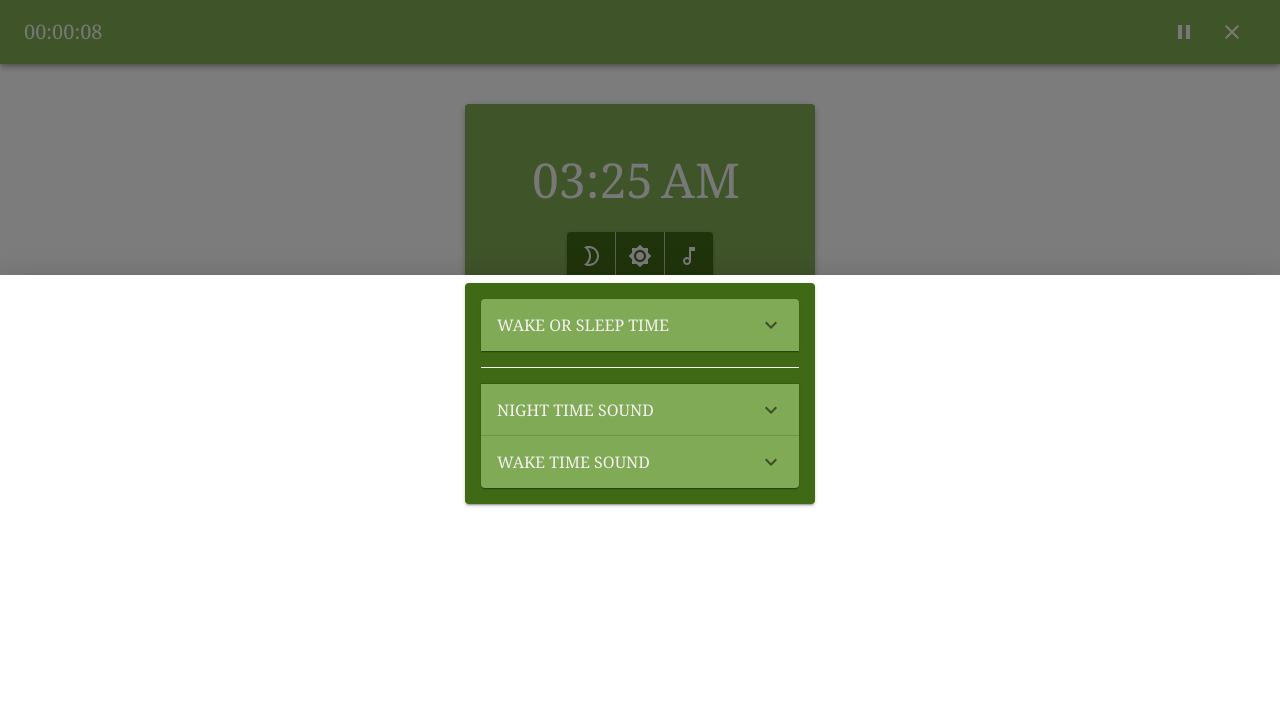
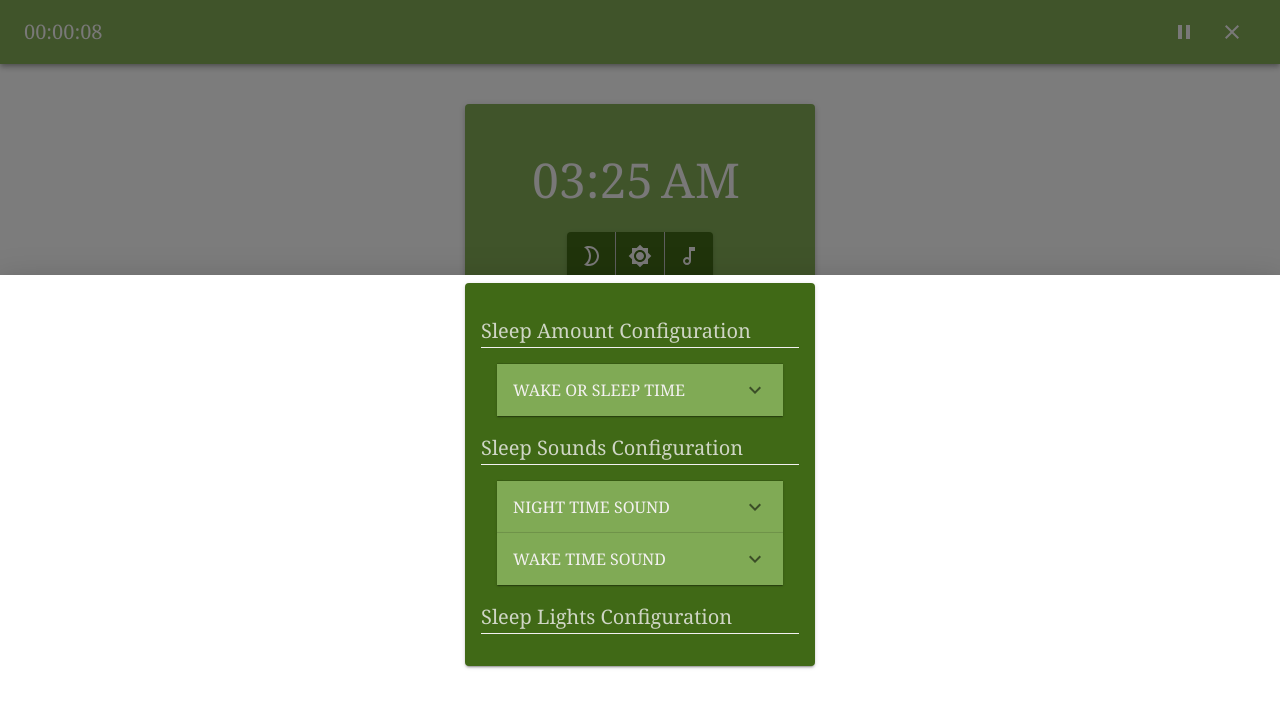
Before and after one commit to JohnAndrewPurio/Exist_Tribe_ReactApp_V1, a React (Create React App) app: page /startBedtime in a window 1280 px wide. Both pictures are taken after a click on the button 640 px from the left and 720 px from the top of the page. Shown: the top 708 px of the page. Built offline with nearby package versions, Linux system fonts and the light colour scheme.

Commit message:
Added some section dividers in the drawer settings configurations

```diff
--- a/src/components/BedtimeSettingsDrawer/index.jsx
+++ b/src/components/BedtimeSettingsDrawer/index.jsx
@@ -13,6 +13,11 @@ import { handleAccordionExpanded, toggleBedtimeDrawer } from '../../redux/action
 
 const sleepConfigurations = [
     {
+        name: 'Sleep Amount Configuration',
+        divider: true
+    },
+
+    {
         name: "wakeOrSleepTime",
         summary: "Wake Or Sleep Time",
         details: "Some settings",
@@ -20,6 +25,7 @@ const sleepConfigurations = [
     },
 
     {
+        name: 'Sleep Sounds Configuration',
         divider: true
     },
 
@@ -35,7 +41,12 @@ const sleepConfigurations = [
         summary: "Wake Time Sound",
         details: "Some settings",
         content: <SoundAdjustments />
-    }
+    },
+
+    {
+        name: 'Sleep Lights Configuration',
+        divider: true
+    },
 ]
 
 export default function BedtimeSettingsDrawer() {
@@ -65,11 +76,17 @@ export default function BedtimeSettingsDrawer() {
                             <Paper className={classes.soundSettings} elevation={2}>
                                 {
                                     sleepConfigurations.map(config => {
-                                        if(config.divider)
-                                            return (<Divider className={classes.divider} />)
+                                        const { name } = config
+
+                                        if(config.divider) {
+                                            return (
+                                                <SectionDivider key={name} sectionName={name} />
+                                            )
+                                        }
 
                                         return (
                                             <AccordionMenu
+                                                key={name}
                                                 config={config}
                                                 expanded={accordionExpanded}
                                             />
@@ -84,6 +101,17 @@ export default function BedtimeSettingsDrawer() {
                 </Grid>
             </SwipeableDrawer>
         </>
+    )
+}
+
+function SectionDivider({ sectionName }) {
+    const classes = useStyles()
+
+    return (
+        <div className={classes.sectionDivider} >
+            <Typography variant="h6" className={classes.sectionText} >{ sectionName }</Typography>
+            <Divider className={classes.divider} />
+        </div>
     )
 }
 
@@ -125,8 +153,6 @@ function AccordionMenu({ config, expanded }) {
     const classes = useStyles()
     const dispatch = useDispatch()
 
-    console.log('---Name---')
-    console.log(config.name)
     const { name, details, summary, content } = config
 
     const accordionHandler = (targetAccordion) => {
--- a/src/components/BedtimeSettingsDrawer/styles.js
+++ b/src/components/BedtimeSettingsDrawer/styles.js
@@ -6,13 +6,23 @@ console.log(containerBlockWidth)
 export const useStyles = makeStyles((theme) => ({
     accordionMenu: {
         backgroundColor: theme.palette.primary.main,
-        color: theme.palette.primary.contrastText
+        color: theme.palette.primary.contrastText,
+        marginLeft: theme.spacing(2),
+        marginRight: theme.spacing(2)
     },
 
     divider: {
+        backgroundColor: theme.palette.primary.contrastText
+    },
+
+    sectionDivider: {
         marginTop: theme.spacing(2),
-        marginBottom: theme.spacing(2),
-        backgroundColor: theme.palette.primary.contrastText
+        color: theme.palette.primary.contrastText,
+        marginBottom: theme.spacing(2)
+    },
+
+    sectionText: {
+        opacity: 0.8
     },
 
     soundSettings: {
```
